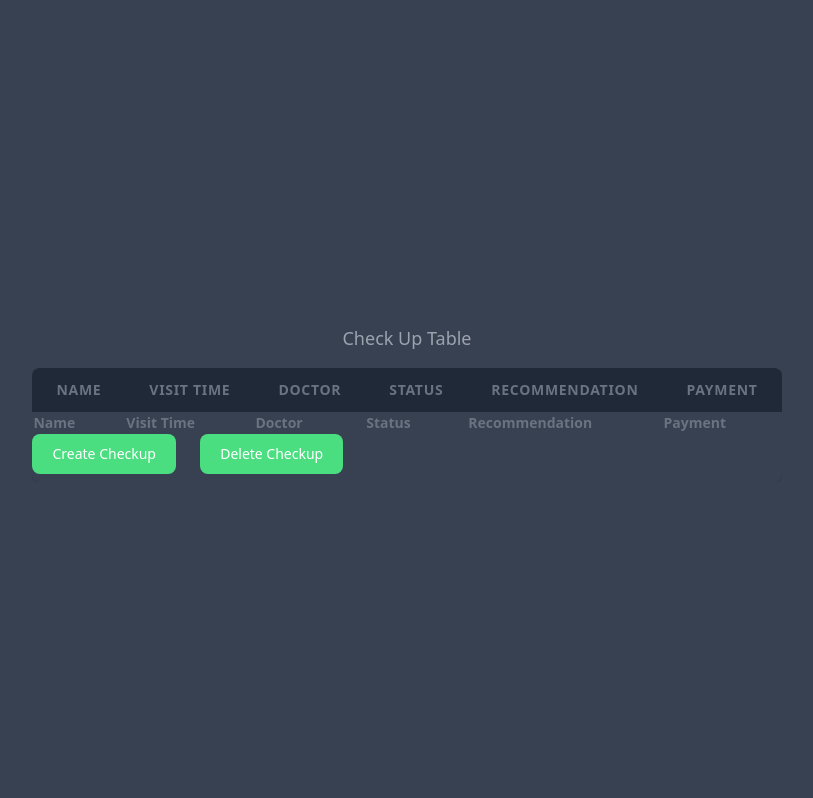
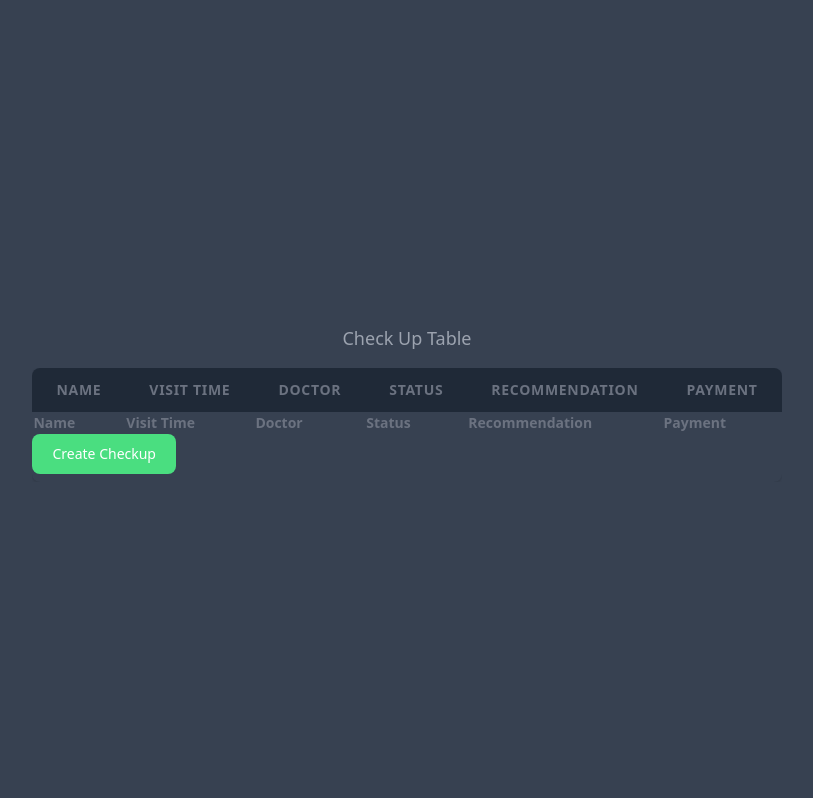
Before and after one commit to TGevinT/tugas-kelompok-pbp, a Django app: page /checkup/ in a window 1280 px wide. Shown: the part 769-1567 px from the top of the page, without its empty margins (233-1046 px from the left). Run offline with Django 4.2, Linux system fonts and the light colour scheme; the visitor is signed in with stand-in values (Sample User, id 1); data that the repository does not hold is empty; some libraries are stand-ins or nearby versions.

Commit message:
all done ++ masih memperbaiki style

```diff
--- a/checkup/templates/checkup.html
+++ b/checkup/templates/checkup.html
@@ -67,6 +67,7 @@
     </div>
   </div>
 </div>
+
 <!-- Modal Form-->
 <!-- <div class="modal fade" id="staticBackdrop" data-bs-backdrop="static" data-bs-keyboard="false" tabindex="-1" aria-labelledby="staticBackdropLabel" aria-hidden="true">
     <div class="modal-dialog">
@@ -139,14 +140,14 @@
         <div class="bg-[#00000066] font-bold text-center text-5xl py-40 text-stone-50">CheckUp</div>
     </div>
     <!--Description-->
-    <div class="bg-cyan-700">
+    <div class="bg-cyan-700 bg-center">
         <h1 class="text-center font-bold text-rose-200 text-3xl py-12">What Is Check Up?</h1>
         <p class="text-white text-center text-base sm:text-xl pb-14 px-6 sm:px-14">
             Check-up, which means to carry out annual regular physician checks and to be performed necessary examinations, is one of the strongest weapons in the hands of modern human in order to maintain a healthy life. Besides, it carries the purpose of referring the yet clinically asymptomatic diseases to treatment by early diagnosis. Chronic diseases with ongoing treatment are also kept under control with Check-up and follow-up protocols.
         </p>
     </div>
     <!--Table-->
-    <div class="flex flex-col items-center justify-center w-screen min-h-screen bg-gray-700 py-10">
+    <div class="flex flex-col items-center justify-center w-screen min-h-screen bg-gray-700 py-10 bg-center">
         <!--Components-->
         <h1 class="text-lg text-gray-400 font-medium">Check Up Table</h1>
         <div class="flex flex-col mt-6">
@@ -179,9 +180,7 @@
                         </tbody>
                     </table>
                     <!--Buttonnya-->
-                    <button type="button" class="text-white bg-green-400 hover:bg-blue-500 focus:ring-4 focus:ring-blue-300 font-medium rounded-lg text-sm px-5 py-2.5 mr-5 mb-2 dark:bg-green-600	dark:hover:bg-green-700 focus:outline-none dark:focus:ring-green-800" data-bs-toggle="modal" data-bs-target="#exampleModal" data-bs-whatever="@getbootstrap">Create Checkup</button>
-                    <button type="button" class="text-white bg-green-400 hover:bg-blue-500 focus:ring-4 focus:ring-blue-300 font-medium rounded-lg text-sm px-5 py-2.5 mr-5 mb-2 dark:bg-green-600	dark:hover:bg-green-700 focus:outline-none dark:focus:ring-green-800" data-bs-toggle="modal" data-bs-target="#exampleModal" data-bs-whatever="@getbootstrap">Delete Checkup</button>
-                </div>
+                    <button type="button" class="text-white bg-green-400 hover:bg-blue-500 focus:ring-4 focus:ring-blue-300 font-medium rounded-lg text-sm px-5 py-2.5 mr-5 mb-2 dark:bg-green-600	dark:hover:bg-green-700 focus:outline-none dark:focus:ring-green-800" data-bs-toggle="modal" data-bs-target="#exampleModal" data-bs-whatever="@getbootstrap">Create Checkup</button>                </div>
             </div>
         </div>
     </div>
--- a/checkup/views.py
+++ b/checkup/views.py
@@ -92,7 +92,7 @@ def create_checkup_ajax(request):
             paid = False
         create = Checkup(user=request.user,name=name,date=date,doctor=doctor,status_checkup_type=status_checkup_type,recommendations=recommendations,paid=paid)
         create.save()
-        return JsonResponse({"checkup":"new checkup"},status=200)
+        return HttpResponse({"Checkup":"new checkup"},status=200)
 
 @login_required(login_url="login/")
 def show_json(request):
@@ -107,6 +107,6 @@ def home(request):
     }
     return render(request,'checkup.html',context)
 
-def refresh_json(request,id):
-    data_checkup = Checkup.objects.filter(pk=id)
-    return HTTPResponse(serializers.serialize('json',data_checkup),content_type='application/json')
+def refresh_json(request):
+    data_checkup = Checkup.objects.all()
+    return HttpResponse(serializers.serialize("json", data_checkup))
```
Also changed, not shown: static/js/checkup/checkup.js (line endings or trailing spaces).
